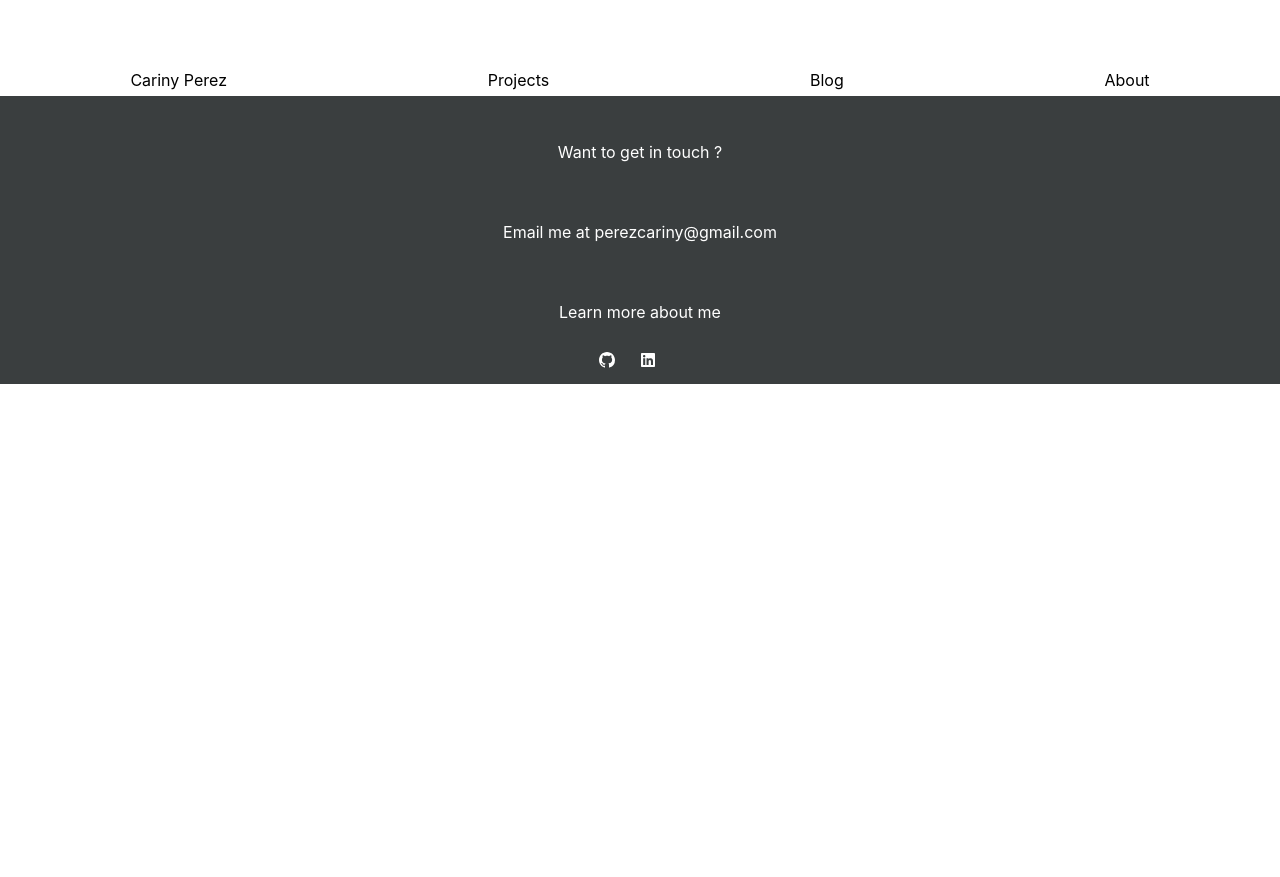
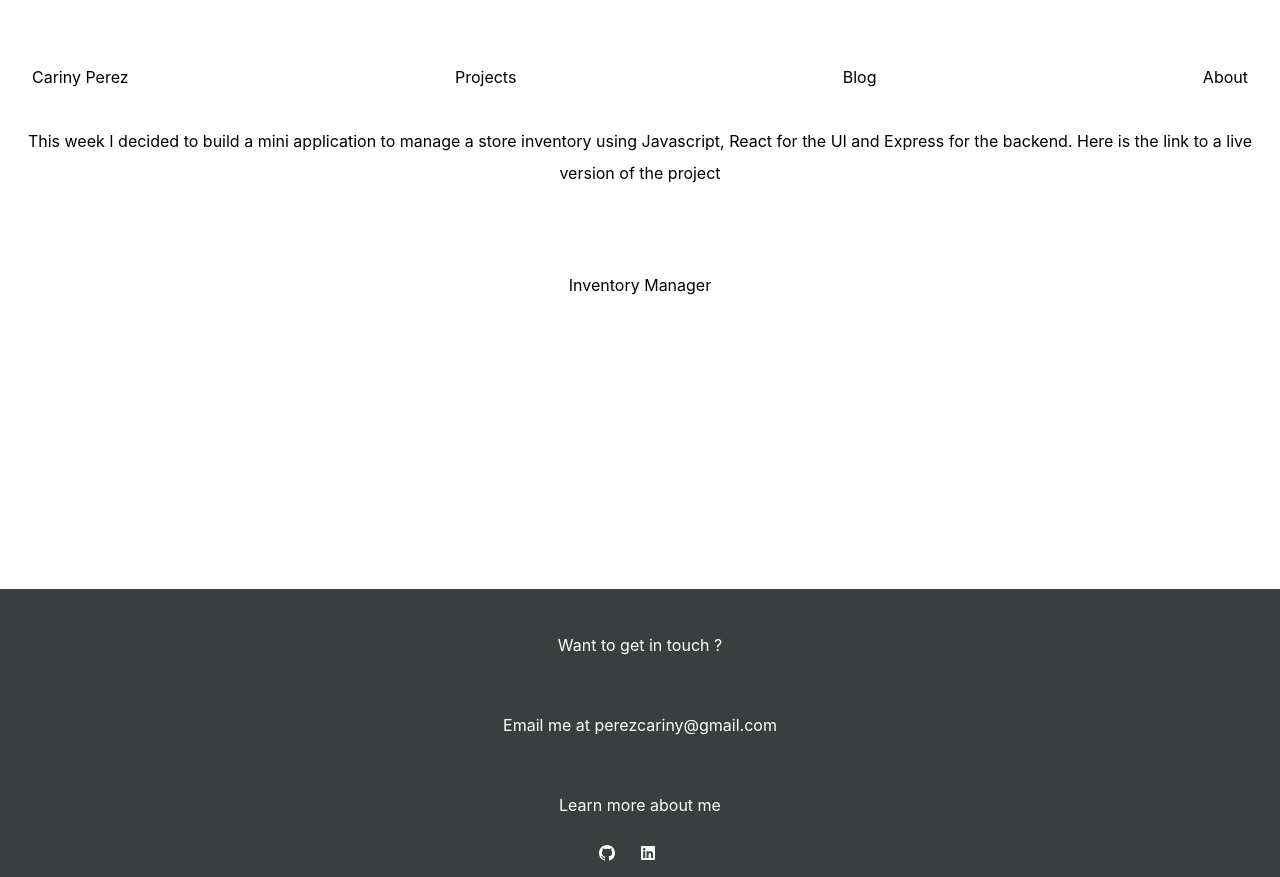
Before and after one commit to carinyperez/portfolio, a React (Create React App) app: page /blog/inventory-manager in a window 1280 px wide. Before the commit the page ends 800 px from the top, so only its background shows below. Built offline with nearby package versions, Linux system fonts and the light colour scheme; no server answers.

Commit message:
feat: add inventory manager to blog

```diff
--- a/src/App.css
+++ b/src/App.css
@@ -15,11 +15,11 @@
 }
 
 .App-header {
-  /* background-color: white; */
   display: flex;
-  justify-content: space-around;
+  justify-content: space-between;
   color: black;
   align-items: center;
+  margin: 0rem 2rem 1rem 2rem;
 }
 
 a:hover, h1:hover {
--- a/src/App.js
+++ b/src/App.js
@@ -7,6 +7,7 @@ import About from './pages/about/about';
 import Projects from './pages/projects/projects';
 import TaskManager from './components/Posts/TaskManager/taskManager';
 import Blog from './pages/blog/blog';
+import InventoryManager from './components/InventoryManager/inventoryManager';
 
 function App() {
   return (
@@ -23,6 +24,7 @@ function App() {
           <Route exact path='/projects' component={Projects}></Route>
 		  <Route exact path='/blog' component={Blog}></Route>
 		  <Route exact path='/blog/task-manager' component={TaskManager}></Route>
+		  <Route exact path='/blog/inventory-manager' component={InventoryManager}></Route>
       </Switch>
       <footer>
         <p>Want to get in touch ?</p>
--- /dev/null
+++ b/src/components/InventoryManager/inventoryManager.jsx
@@ -0,0 +1,15 @@
+const InventoryManager = () => {
+	return (
+		<main>
+			<section>
+				<p>
+				This week I decided to build a mini application to manage a store inventory using Javascript, React for the UI and Express for the backend.
+			Here is the link to a live version of the project
+				</p>
+				<a href='https://inventory-manager-ecommerce.herokuapp.com/'>Inventory Manager</a>
+			</section>
+		</main>
+	)
+}
+
+export default InventoryManager;
--- a/src/pages/blog/blog.jsx
+++ b/src/pages/blog/blog.jsx
@@ -7,8 +7,10 @@ const Blog = () => {
 		<main >
 			<section className='blog'>
 			<article>
-				<Link to={`${pathname}/task-manager`}>Task Manager</Link>
-				<span> April 8, 2023</span>
+				<Link to={`${pathname}/task-manager`}>Task Manager <span> April 8, 2023</span></Link>
+			</article>
+			<article>
+			<Link to={`${pathname}/inventory-manager`}>Inventory Manager <span>April 15, 2023</span></Link>
 			</article>
 			</section>
 		</main>
--- a/src/pages/blog/blog.scss
+++ b/src/pages/blog/blog.scss
@@ -1,4 +1,8 @@
 .blog {
 	display: flex;
-	justify-content: space-around;
+	align-items: baseline;
 }
+
+.blog article {
+	margin-bottom: 1rem;
+}
```
